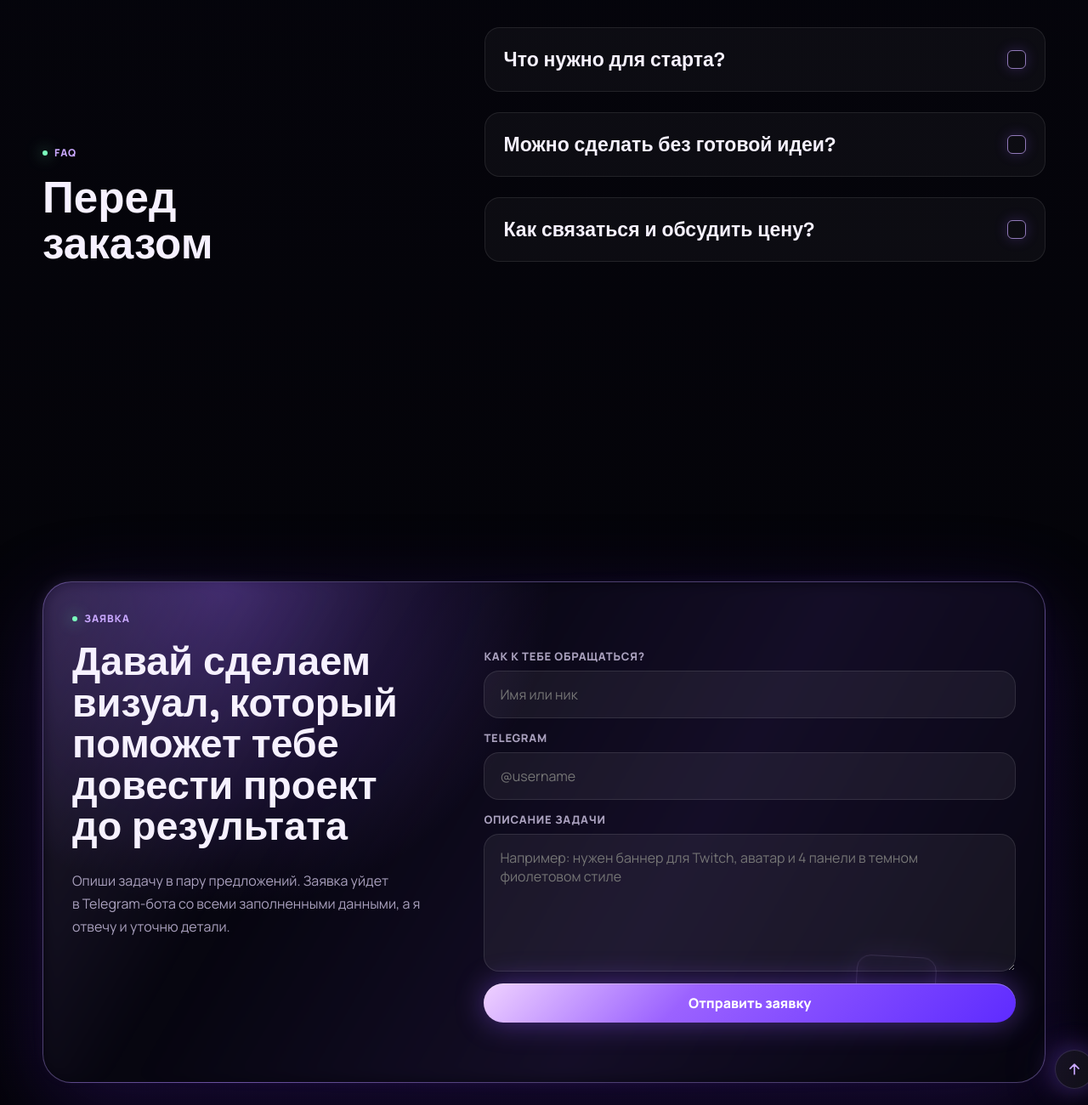
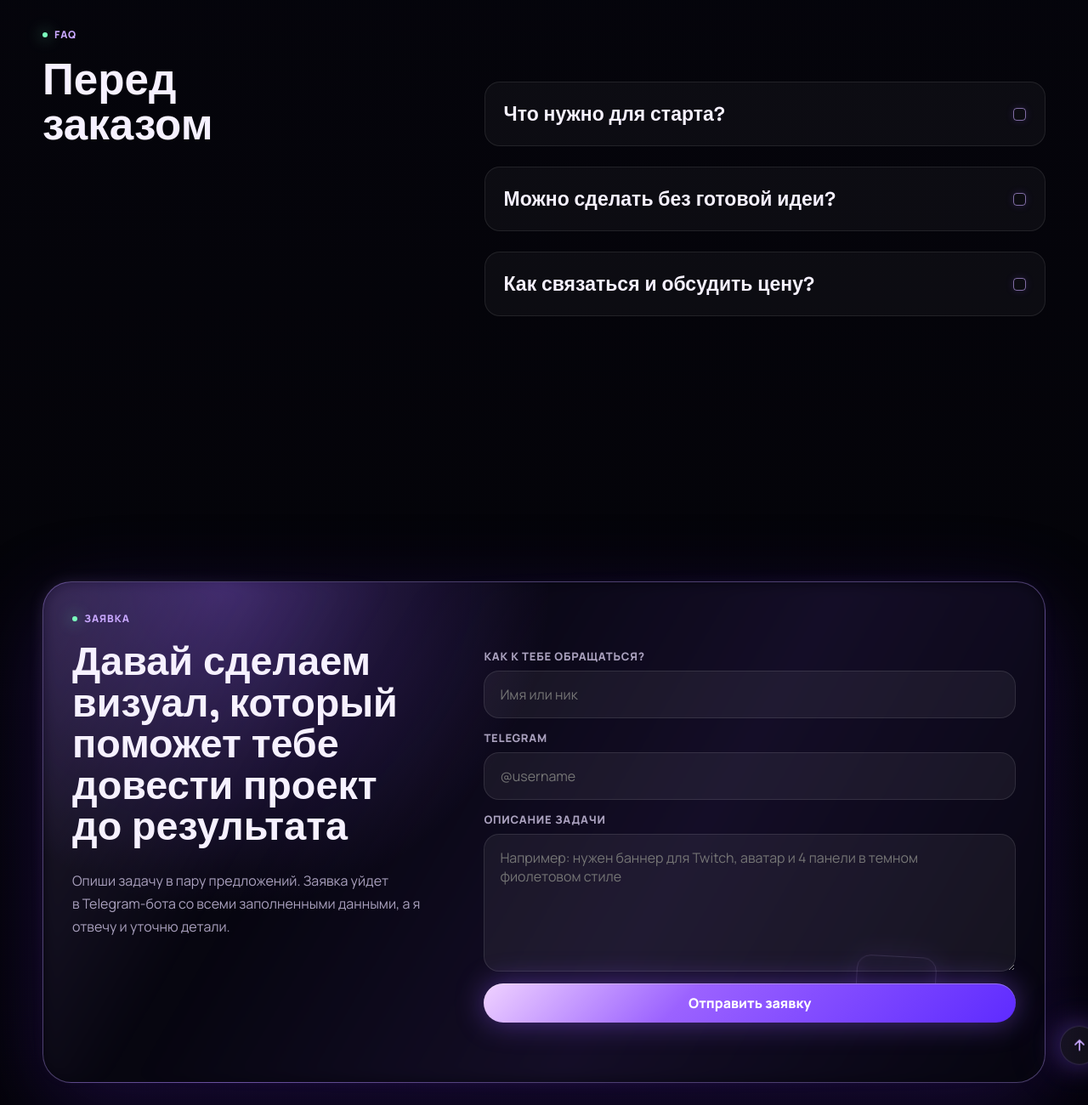
Before and after one commit to FrameDesignlll/designframe_landing, a website: page index.html in a window 1280 px wide. Shown: the part 4280-5580 px from the top of the page at 85% size. Drawn offline with Linux system fonts and the light colour scheme.

Commit message:
Tune FAQ layout and back-to-top motion

```diff
--- a/index.html
+++ b/index.html
@@ -1087,13 +1087,14 @@
       display: grid;
       grid-template-columns: 0.72fr 1fr;
       gap: 44px;
-      align-items: center;
+      align-items: start;
     }
 
     .faq-list {
       display: grid;
       gap: 12px;
       min-height: 420px;
+      padding-top: 64px;
       align-content: start;
     }
 
@@ -1159,13 +1160,13 @@
 
     .faq-plus {
       position: relative;
-      width: 22px;
-      height: 22px;
-      flex: 0 0 22px;
-      border: 1px solid rgba(201, 168, 255, 0.7);
-      border-radius: 6px;
+      width: 15px;
+      height: 15px;
+      flex: 0 0 15px;
+      border: 1px solid rgba(201, 168, 255, 0.62);
+      border-radius: 4px;
       color: transparent;
-      box-shadow: 0 0 16px rgba(146, 91, 255, 0.24);
+      box-shadow: 0 0 10px rgba(146, 91, 255, 0.18);
       transition: transform 220ms ease, border-color 220ms ease, box-shadow 220ms ease;
     }
 
@@ -1173,7 +1174,7 @@
     .faq-item:focus-within .faq-plus {
       transform: rotate(45deg);
       border-color: rgba(201, 168, 255, 0.95);
-      box-shadow: 0 0 24px rgba(146, 91, 255, 0.46);
+      box-shadow: 0 0 16px rgba(146, 91, 255, 0.38);
     }
 
     .order {
@@ -1246,8 +1247,8 @@
 
     .back-to-top {
       position: absolute;
-      right: -58px;
-      bottom: -8px;
+      right: -64px;
+      bottom: 20px;
       display: grid;
       place-items: center;
       width: 46px;
@@ -1257,12 +1258,13 @@
       background: rgba(255, 255, 255, 0.055);
       color: var(--violet-soft);
       box-shadow: 0 0 28px rgba(146, 91, 255, 0.34), 0 0 70px rgba(146, 91, 255, 0.16);
-      animation: backTopGlow 3.8s ease-in-out infinite alternate;
+      animation: backTopBob 2.6s ease-in-out infinite, backTopGlow 3.8s ease-in-out infinite alternate;
       transition: transform 180ms ease, background 180ms ease, border-color 180ms ease, box-shadow 180ms ease;
     }
 
     .back-to-top:hover {
-      transform: translateY(-4px);
+      animation: none;
+      transform: translateY(0);
       border-color: rgba(201, 168, 255, 0.54);
       background: rgba(146, 91, 255, 0.16);
       box-shadow: 0 0 34px rgba(146, 91, 255, 0.55), 0 0 90px rgba(146, 91, 255, 0.24);
@@ -1271,6 +1273,11 @@
     .back-to-top svg {
       width: 20px;
       height: 20px;
+    }
+
+    @keyframes backTopBob {
+      0%, 100% { transform: translateY(0); }
+      50% { transform: translateY(-6px); }
     }
 
     @keyframes backTopGlow {
@@ -1580,6 +1587,7 @@
 
       .faq-list {
         min-height: auto;
+        padding-top: 0;
       }
 
       .work-card__meta {
@@ -1598,7 +1606,7 @@
       .back-to-top {
         right: 16px;
         top: auto;
-        bottom: -58px;
+        bottom: 16px;
         width: 40px;
         height: 40px;
       }
```
Also changed, not shown: public/index.html (+21 -13 lines).
